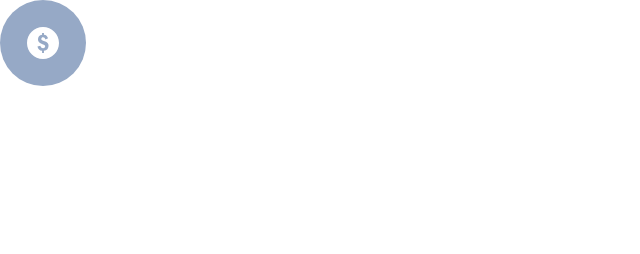
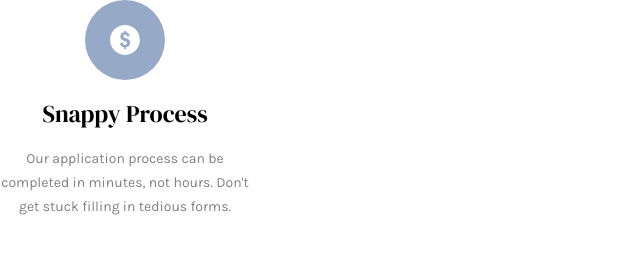
Before and after one commit to ahsnorman1492/cssPrac1-insure, a plain HTML site: page index.html in a window 1280 px wide. Shown: the whole page, without its empty margins (0-640 px from the left). Drawn offline with Linux system fonts and the light colour scheme.

Commit message:
added main point

```diff
--- a/css/styles.css
+++ b/css/styles.css
@@ -59,6 +59,12 @@ h1 {
 .collapsible--expanded .collapsible__content {
   max-height: 100vh;
   opacity: 1;
+}
+
+/* Icon Images */
+.icon__image--standard {
+  width: 8rem;
+  height: 8rem;
 }
 
 /* Lists */
@@ -168,3 +174,20 @@ h1 {
     white-space: nowrap;
   }
 }
+
+/* main points */
+
+.main-point {
+  display: flex;
+  flex-direction: column;
+  align-items: center;
+  width: 25rem;
+}
+
+.main-point__content {
+  color: var(--color-neutraltwo);
+  font-size: 1.4rem;
+  text-align: center;
+  line-height: 2.4rem;
+  margin: 0;
+}
--- a/index.html
+++ b/index.html
@@ -18,7 +18,18 @@
     <link rel="stylesheet" href="/css/styles.css" />
   </head>
   <body>
-    <img class="icon__image" src="/images/icon-affordable-prices.svg" alt="" />
+    <div class="main-point">
+      <img
+        class="icon__image--standard"
+        src="/images/icon-affordable-prices.svg"
+        alt=""
+      />
+      <h2 class="main-point__title">Snappy Process</h2>
+      <p class="main-point__content">
+        Our application process can be completed in minutes, not hours. Don't
+        get stuck filling in tedious forms.
+      </p>
+    </div>
     <script src="/js/main.js"></script>
   </body>
 </html>
```
Also changed, not shown: components/mainpoints.html (added, +12 -0 lines).
